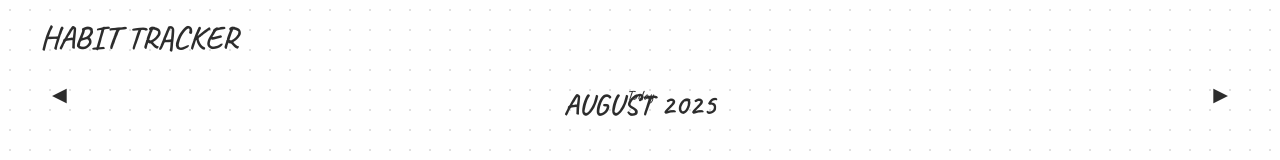
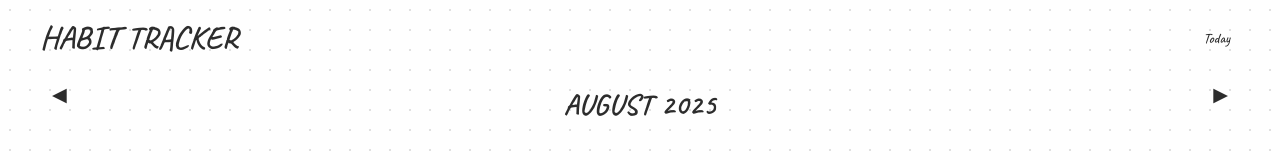
Before and after one commit to thanson00/HabitTracker, a React (Vite) app: page / in a window 1280 px wide. Shown: the top 160 px of the page. Built offline with nearby package versions, Linux system fonts and the light colour scheme.

Commit message:
style: move Today button back to top right corner

```diff
--- a/src/App.jsx
+++ b/src/App.jsx
@@ -65,8 +65,14 @@ export default function App() {
 
   return (
     <div style={{ padding: 20, maxWidth: 1200, margin: "0 auto" }}>
-      <header style={{ marginBottom: 20 }}>
+      <header style={{ display: "flex", alignItems: "center", justifyContent: "space-between", marginBottom: 20 }}>
         <h1 style={{ fontFamily: "var(--font-family)", fontSize: "2rem", fontWeight: "600", margin: 0, textTransform: "uppercase" }}>Habit Tracker</h1>
+        <button
+          onClick={() => { const d=new Date(); setYear(d.getFullYear()); setMonthIndex(d.getMonth()); }}
+          style={{ fontSize: "0.9rem", padding: "6px 10px" }}
+        >
+          Today
+        </button>
       </header>
 
       <div className="month-nav">
@@ -76,12 +82,6 @@ export default function App() {
             style={{ fontSize: "1.2rem", padding: "8px 12px" }}
           >
             ◀
-          </button>
-          <button
-            onClick={() => { const d=new Date(); setYear(d.getFullYear()); setMonthIndex(d.getMonth()); }}
-            style={{ fontSize: "0.9rem", padding: "6px 10px" }}
-          >
-            Today
           </button>
           <button
             onClick={() => setMonthIndex((m) => (m === 11 ? (setYear(y=>y+1), 0) : m+1))}
```
